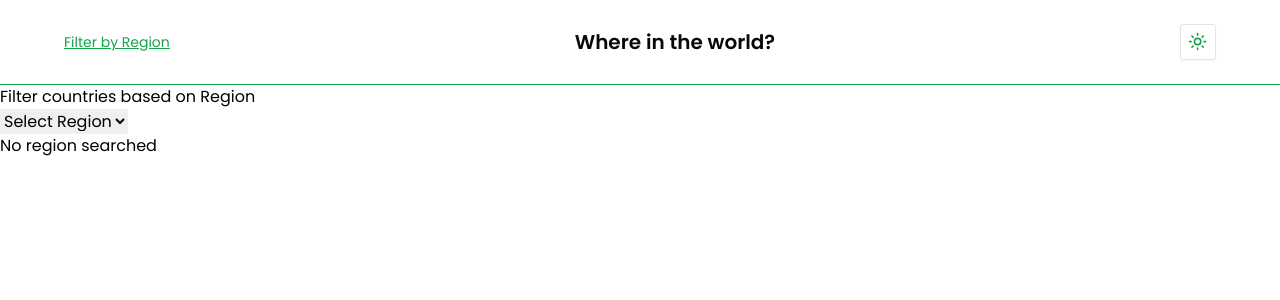
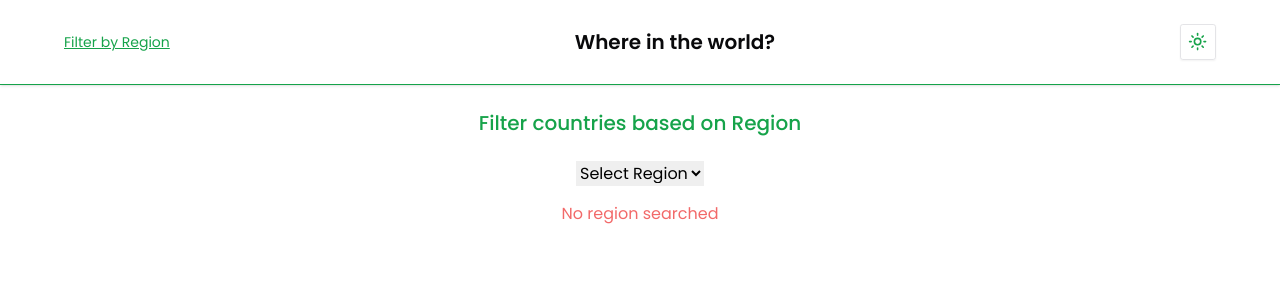
Before and after one commit to LucasAnselmoSilva12345/restCountriesInTheWorld, a React (Vite) app: page /filter-by-region in a window 1280 px wide. Shown: the top 300 px of the page. Built offline with nearby package versions, Linux system fonts and the light colour scheme.

Commit message:
feat: Styles of Filter by region page
Signed-off-by: LucasAnselmoSilva12345 <lucasanselmodasilva02@gmail.com>

```diff
--- a/index.html
+++ b/index.html
@@ -6,7 +6,7 @@
     <meta name="viewport" content="width=device-width, initial-scale=1.0" />
     <title>Vite + React + TS</title>
   </head>
-  <body>
+  <body class="bg-background dark:bg-neutral-900">
     <div id="root"></div>
     <script type="module" src="/src/main.tsx"></script>
   </body>
--- a/src/components/Countries/Card.tsx
+++ b/src/components/Countries/Card.tsx
@@ -14,7 +14,7 @@ interface CardProps {
 
 export function Card({ countries }: CardProps) {
   return (
-    <div className="mt-4 grid grid-cols-1 lg:grid-cols-4 gap-8">
+    <>
       {countries.map((country, index) => (
         <div key={index} className="bg-card dark:bg-white border border-border">
           <img
@@ -42,6 +42,6 @@ export function Card({ countries }: CardProps) {
           </div>
         </div>
       ))}
-    </div>
+    </>
   );
 }
--- a/src/components/FilterCountriesByRegion.tsx
+++ b/src/components/FilterCountriesByRegion.tsx
@@ -30,9 +30,13 @@ export function FilterCountriesByRegion({
       </select>
 
       {selectedRegion ? (
-        <Card countries={filteredCountries} />
+        <div className="mt-4 grid grid-cols-1 lg:grid-cols-4 gap-8">
+          <Card countries={filteredCountries} />
+        </div>
       ) : (
-        <p>No region searched</p>
+        <p className="text-destructive text-center opacity-80 mt-4">
+          No region searched
+        </p>
       )}
     </div>
   );
--- a/src/pages/FilterCountries.tsx
+++ b/src/pages/FilterCountries.tsx
@@ -4,9 +4,14 @@ import dataCountriesJSON from '../lib/data.json';
 export function FilterCountries() {
   const countries = dataCountriesJSON;
   return (
-    <section>
-      <h1>Filter countries based on Region</h1>
-      <FilterCountriesByRegion countries={countries} />
+    <section className="p-6 lg:px-16 text-center">
+      <h2 className="text-xl font-medium text-primary text-center">
+        Filter countries based on Region
+      </h2>
+
+      <div className="mt-6">
+        <FilterCountriesByRegion countries={countries} />
+      </div>
     </section>
   );
 }
--- a/src/pages/Home.tsx
+++ b/src/pages/Home.tsx
@@ -24,7 +24,9 @@ export function Home() {
         value={search}
         onChange={handleSearch}
       />
-      <Card countries={filteredCountries} />
+      <div className="mt-4 grid grid-cols-1 lg:grid-cols-4 gap-8">
+        <Card countries={filteredCountries} />
+      </div>
     </section>
   );
 }
--- a/src/routes.tsx
+++ b/src/routes.tsx
@@ -7,7 +7,7 @@ export function RoutesApp() {
   return (
     <BrowserRouter>
       <Header />
-      <main className="bg-background dark:bg-neutral-900">
+      <main>
         <Routes>
           <Route path="/" element={<Home />} />
           <Route path="/filter-by-region" element={<FilterCountries />} />
```
